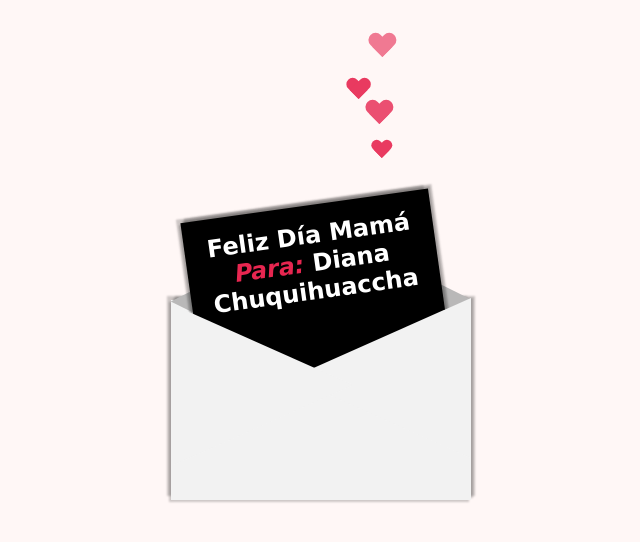
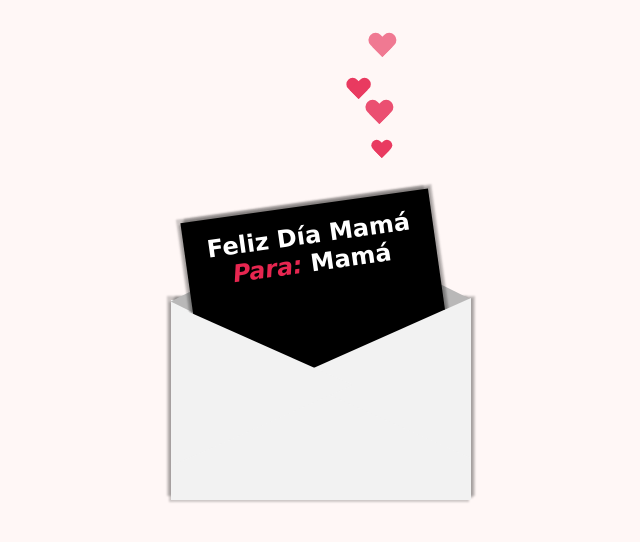
Before and after one commit to TeraxDC/mama, a plain HTML site: page index.html in a window 1280 px wide. Shown: the whole page, without its empty margins (319-959 px from the left). Drawn offline with Linux system fonts and the light colour scheme; a web font is replaced by a local one.

Commit message:
:tada: update mom

```diff
--- a/index.html
+++ b/index.html
@@ -188,7 +188,7 @@
         <div id="letter-top"></div>
         <div id="letter"></div>
         <div id="letter-inside">
-            <h1>Feliz Día Mamá<br> <em>Para:</em> Diana  <br> Chuquihuaccha <em></em></h1>
+            <h1>Feliz Día Mamá<br> <em>Para:</em> Mamá  <br>  <em></em></h1>
         </div>
         <div id='letter-top-triangle'></div>
         <div id='letter-top-triangle2'></div>
```
